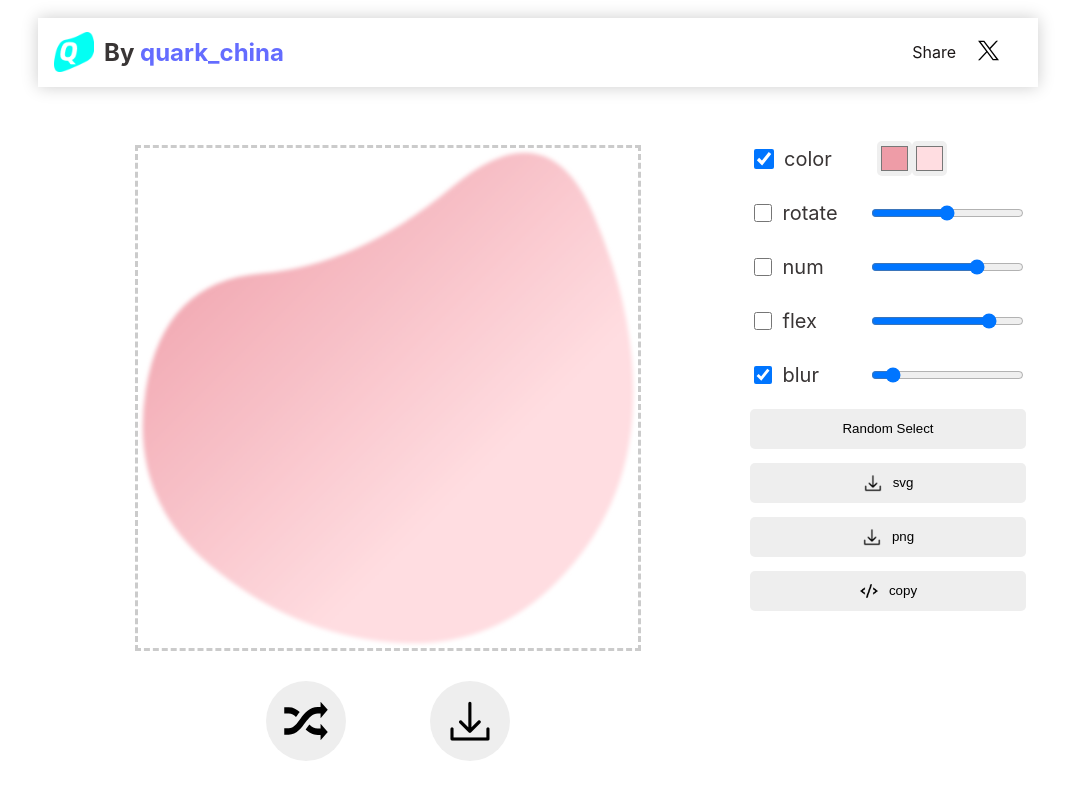
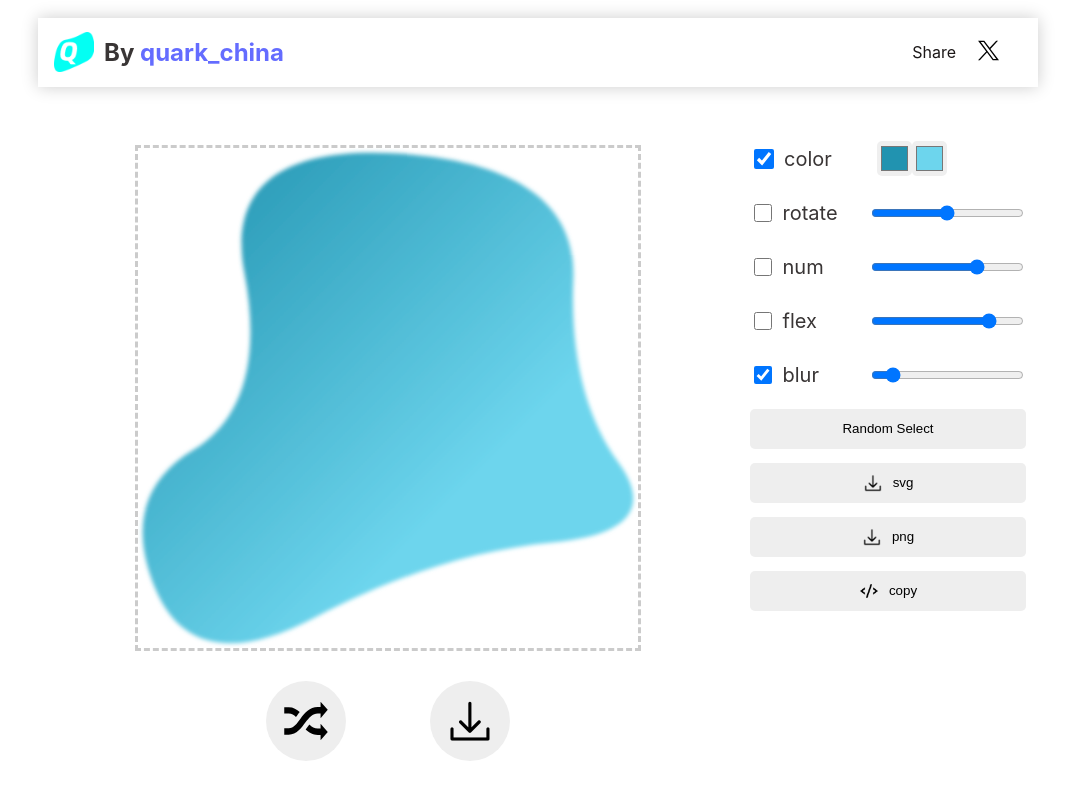
Before and after one commit to quarksb/geo-2d, a Vue app: page / in a window 1280 px wide. Shown: the top 800 px of the page, without its empty margins (102-1177 px from the left). Built offline with nearby package versions, Linux system fonts and the light colour scheme.

Commit message:
feat: expand gradient feasible region

```diff
--- a/index.html
+++ b/index.html
@@ -3,6 +3,7 @@
     <head>
         <meta charset="UTF-8" />
         <meta name="description" content="Make organic SVG shapes for your next design. Modify the complexity, contrast, smooth, blur and color, to generate unique SVG blobs every time." />
+        <meta property="og:image" content="https://f005.backblazeb2.com/file/app-image/logo.jpg">
         <meta name="twitter:card" content="summary" />
         <meta name="twitter:creator" content="@flex-svg" />
         <meta name="twitter:title" content="flex-svg" />
--- a/pages/App.vue
+++ b/pages/App.vue
@@ -23,15 +23,16 @@ const viewBox = computed(() => {
 });
 let rotate = ref(45);
 let isRotateSelected = ref(false);
-let color0 = ref(gradientArr[1][0]);
-let color1 = ref(gradientArr[1][1]);
+let colorIndex = 2;
+let color0 = ref(gradientArr[colorIndex][0]);
+let color1 = ref(gradientArr[colorIndex][1]);
 let isColorSelected = ref(true);
 let d = ref("");
 let polygonNum = ref(8);
 let isPolygonNumSelected = ref(false);
 let ramada = ref(0.8);
 let isRamadaSelected = ref(false);
-let randomSeed = ref(0.314);
+let randomSeed = ref(0.3649);
 let isDebug = ref(false);
 let currentState: {
     polygon: vec2[];
@@ -45,7 +46,7 @@ function renderSvgPath() {
         cancelAnimationFrame(handle);
         handle = null;
     }
-    if (currentState.polygon.length > 0 && currentState.polygonNum === polygonNum.value) {
+    if (currentState.polygon.length > 0) {
         const polygon = getPolygon(width, height, polygonNum.value, ramada.value, randomSeed.value);
 
         const animationTime = 3000;
@@ -378,13 +379,14 @@ watch(isDebug, () => {
                             background-color: #eee;
                         }
                         &:hover {
-                            box-shadow: 0 0 1em #00000033;
+                            transition-duration: 0.5s;
+                            background-color: #3a3a3a;
+                            box-shadow: 0 0 10px #050505;
+                            img {
+                                filter: invert(86%);
+                                transition-duration: 0.5s;
+                            }
                         }
-                    }
-
-                    .button:hover {
-                        transition-duration: 0.1s;
-                        background-color: #3a3a3a;
                     }
 
                     .button:after {
--- a/src/core/star.ts
+++ b/src/core/star.ts
@@ -1,7 +1,7 @@
 import { vec2 } from "gl-matrix";
 import { BBox, Curve } from "./curve/curve";
 import { getRandomGenerate, getTriangleArea } from "./math";
-import { LineCurve, QuadraticCurve } from "./curve";
+import { LineCurve, BezierCurve } from "./curve";
 
 export function getPolygon(width: number, height: number, n: number, ramada = 0, randomSeed = 0.1): vec2[] {
     const polygon: vec2[] = [];
@@ -81,19 +81,19 @@ export function getCurves(polygon: vec2[], isDebug = false): Curve[] {
     }
 
     for (let i = 0; i < n; i++) {
+        const startPoint: vec2 = vec2.fromValues(midPointArr[i][0], midPointArr[i][1]);
+        const endPoint: vec2 = midPointArr[(i + 1) % n];
+        const mid = polygon[(i + 1) % n];
+        const ratio = 0.66;
+        const controlPoint1 = vec2.lerp(vec2.create(), startPoint, mid, ratio);
+        const controlPoint2 = vec2.lerp(vec2.create(), endPoint, mid, ratio);
+        curves.push(new BezierCurve(startPoint, controlPoint1, controlPoint2, endPoint));
+
         // const startPoint: vec2 = vec2.fromValues(midPointArr[i][0], midPointArr[i][1]);
         // const endPoint: vec2 = midPointArr[(i + 1) % n];
-        // const mid = polygon[(i + 1) % n];
-        // const ratio = 0.66;
-        // const controlPoint1 = vec2.lerp(vec2.create(), startPoint, mid, ratio);
-        // const controlPoint2 = vec2.lerp(vec2.create(), endPoint, mid, ratio);
-        // curves.push(new BezierCurve(startPoint, controlPoint1, controlPoint2, endPoint));
 
-        const startPoint: vec2 = vec2.fromValues(midPointArr[i][0], midPointArr[i][1]);
-        const endPoint: vec2 = midPointArr[(i + 1) % n];
-
-        const controlPoint1 = polygon[(i + 1) % n];
-        curves.push(new QuadraticCurve(startPoint, controlPoint1, endPoint));
+        // const controlPoint1 = polygon[(i + 1) % n];
+        // curves.push(new QuadraticCurve(startPoint, controlPoint1, endPoint));
     }
     return curves;
 }
--- a/src/core/svg.ts
+++ b/src/core/svg.ts
@@ -31,12 +31,13 @@ export function getPathStr(curves: Curve[], digits = 1): string {
 }
 
 // 给定两多边形，和一个小数，返回这两多边形的插值多边形
-export function interpolatePolygon(polygon1: vec2[], polygon2: vec2[], percent: number): vec2[] {
+export function interpolatePolygon(startPolygon: vec2[], endPolygon: vec2[], percent: number): vec2[] {
     const polygon: vec2[] = [];
-    const len = polygon1.length;
+    const l = startPolygon.length;
+    const len = endPolygon.length;
     for (let i = 0; i < len; i++) {
-        const point1 = polygon1[i];
-        const point2 = polygon2[i];
+        const point1 = startPolygon[i % l];
+        const point2 = endPolygon[i];
         const point = vec2.lerp(vec2.create(), point1, point2, percent);
         polygon.push(point);
     }
```
